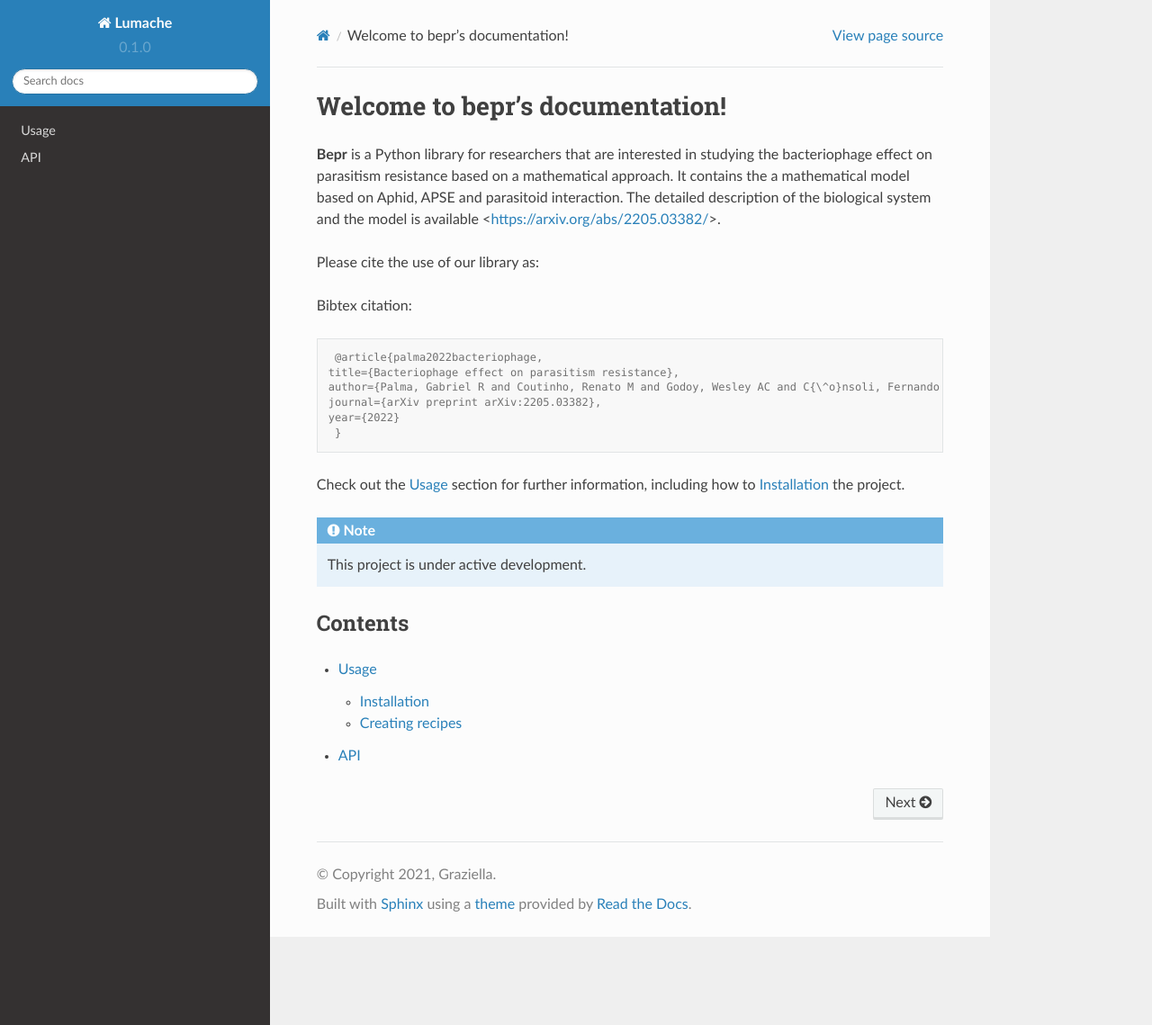
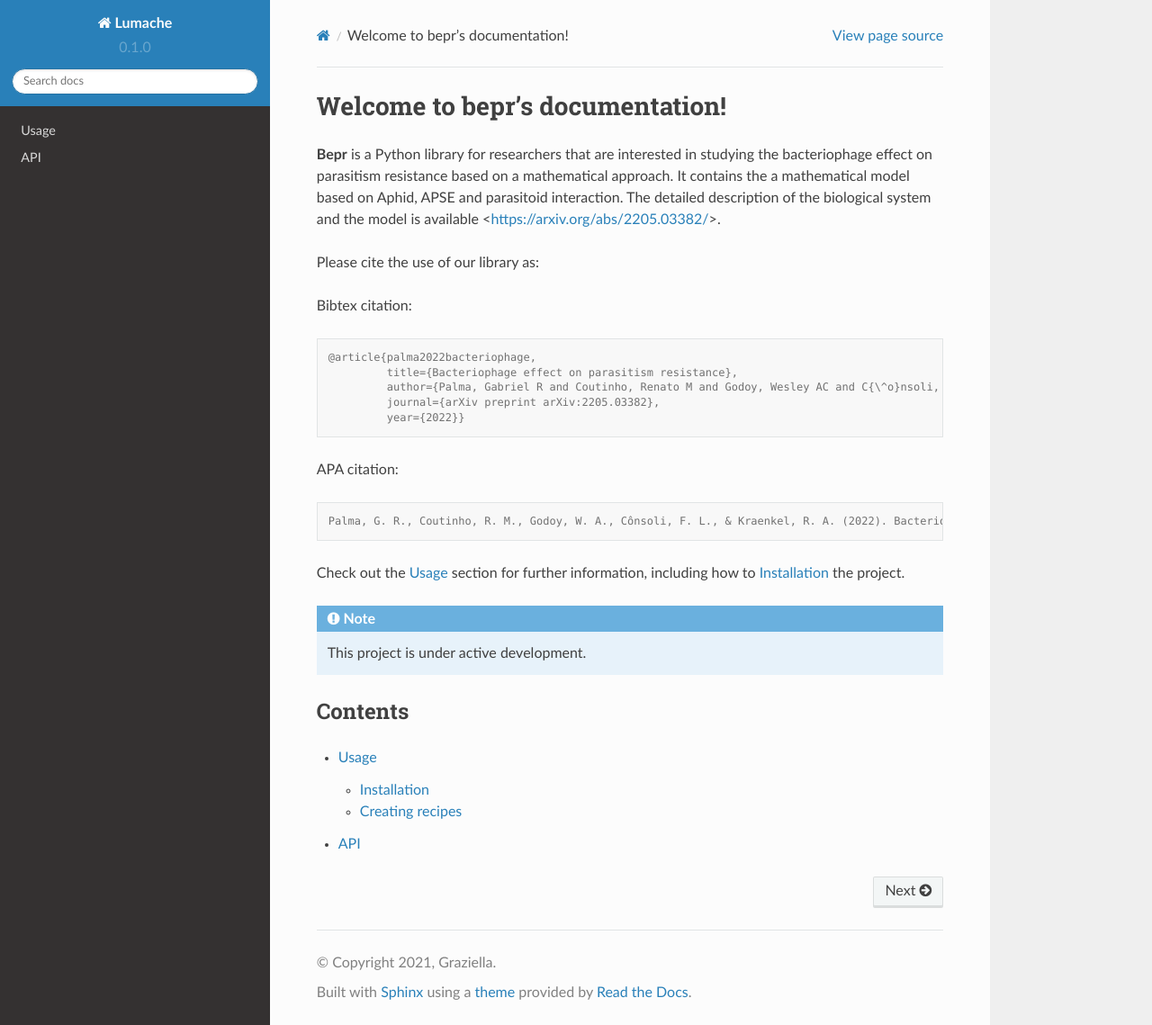
Before and after one commit to GabrielRPalma/bepr-documentation, a Sphinx documentation site: the page built from docs/source/index.rst, in a window 1280 px wide and 1139 px high. Shown: the whole window at 90% size. Built offline with Sphinx 7.4.7 and the Read the Docs theme 2.0.0, drawn with Linux system fonts in a browser that asks for light colours.

Commit message:
Update index.rst

```diff
--- a/docs/source/index.rst
+++ b/docs/source/index.rst
@@ -15,11 +15,17 @@ Bibtex citation:
 .. code-block:: console
 
    @article{palma2022bacteriophage,
-  title={Bacteriophage effect on parasitism resistance},
-  author={Palma, Gabriel R and Coutinho, Renato M and Godoy, Wesley AC and C{\^o}nsoli, Fernando L and Kraenkel, Roberto A},
-  journal={arXiv preprint arXiv:2205.03382},
-  year={2022}
-   }
+            title={Bacteriophage effect on parasitism resistance},
+            author={Palma, Gabriel R and Coutinho, Renato M and Godoy, Wesley AC and C{\^o}nsoli, Fernando L and Kraenkel, Roberto A},
+            journal={arXiv preprint arXiv:2205.03382},
+            year={2022}}
+
+APA citation:
+
+.. code-block:: console
+
+   Palma, G. R., Coutinho, R. M., Godoy, W. A., Cônsoli, F. L., & Kraenkel, R. A. (2022). Bacteriophage effect on parasitism resistance. arXiv preprint    arXiv:2205.03382.
+
 
 Check out the :doc:`usage` section for further information, including
 how to :ref:`installation` the project.
```
